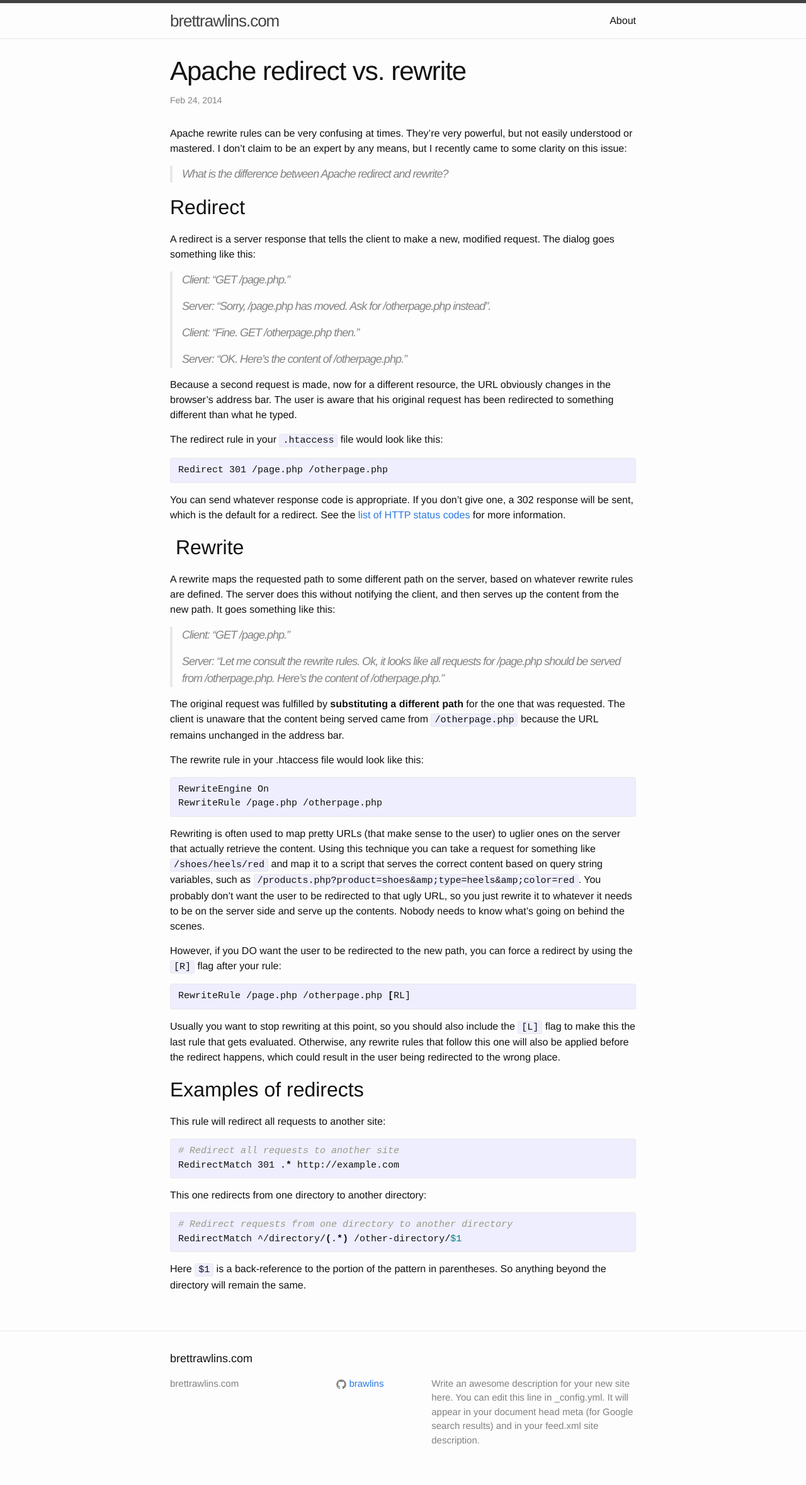
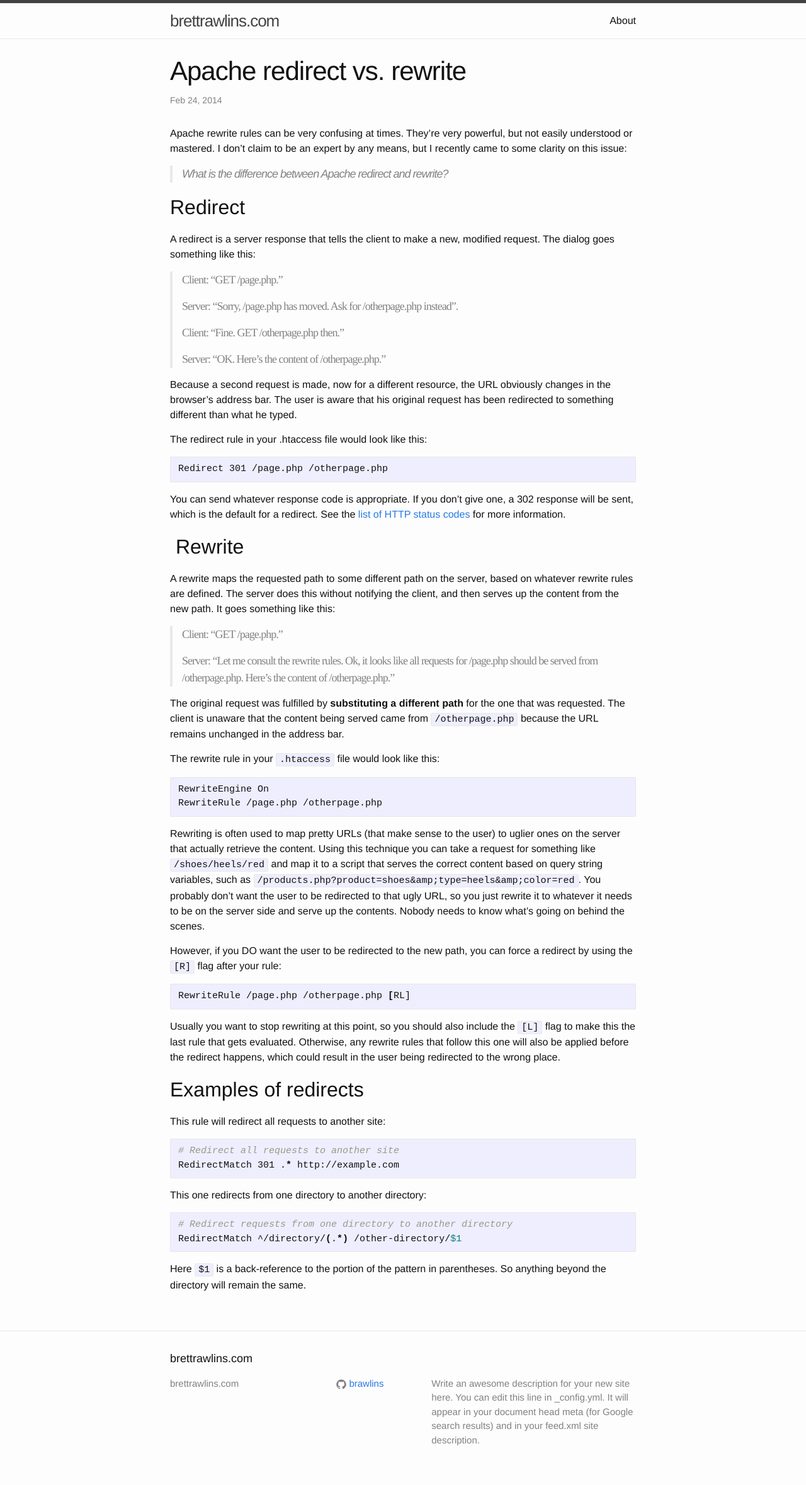
Before and after one commit to brawlins/brettrawlins.com, a Jekyll site: the page built from _posts/2014-02-24-apache-redirect-vs-rewrite.md, in a window 1280 px wide. Shown: the whole page at 63% size. Built offline with Jekyll 4.4.1, drawn with Linux system fonts in a browser that asks for light colours.

Commit message:
Go back to original post with some edits.

````diff
--- a/_posts/2014-02-24-apache-redirect-vs-rewrite.md
+++ b/_posts/2014-02-24-apache-redirect-vs-rewrite.md
@@ -14,6 +14,10 @@ Apache rewrite rules can be very confusing at times. They're very powerful, but
 
 A redirect is a server response that tells the client to make a new, modified request. The dialog goes something like this:
 
+<style>
+    .dialog { font-family: andale mono, times; font-style: normal; }
+</style>
+
 ><p class="dialog">Client: “GET /page.php.”</p>
 ><p class="dialog">Server: “Sorry, /page.php has moved. Ask for /otherpage.php instead”.</p>
 ><p class="dialog">Client: “Fine. GET /otherpage.php then.”</p>
@@ -21,13 +25,13 @@ A redirect is a server response that tells the client to make a new, modified re
 
 Because a second request is made, now for a different resource, the URL obviously changes in the browser's address bar. The user is aware that his original request has been redirected to something different than what he typed.
 
-The redirect rule in your `.htaccess` file would look like this:
+The redirect rule in your .htaccess file would look like this:
 
-{% highlight shell %}
+```shell
 Redirect 301 /page.php /otherpage.php
-{% endhighlight %}
+```
 
-You can send whatever response code is appropriate. If you don't give one, a 302 response will be sent, which is the default for a redirect. See the [list of HTTP status codes](http://en.wikipedia.org/wiki/List_of_HTTP_status_codes#3xx_Redirection){:target="blank"} for more information.
+You can send whatever response code is appropriate. If you don't give one, a 302 response will be sent, which is the default for a redirect. See the [list of HTTP status codes](http://en.wikipedia.org/wiki/List_of_HTTP_status_codes#3xx_Redirection){:target="_blank"} for more information.
 
 ##  Rewrite
 
@@ -38,20 +42,20 @@ A rewrite maps the requested path to some different path on the server, based on
 
 The original request was fulfilled by **substituting a different path** for the one that was requested. The client is unaware that the content being served came from `/otherpage.php` because the URL remains unchanged in the address bar.
 
-The rewrite rule in your .htaccess file would look like this:
+The rewrite rule in your `.htaccess` file would look like this:
 
-{% highlight shell %}
+```shell
 RewriteEngine On
 RewriteRule /page.php /otherpage.php
-{% endhighlight %}
+```
 
 Rewriting is often used to map pretty URLs (that make sense to the user) to uglier ones on the server that actually retrieve the content. Using this technique you can take a request for something like `/shoes/heels/red` and map it to a script that serves the correct content based on query string variables, such as `/products.php?product=shoes&amp;type=heels&amp;color=red`. You probably don't want the user to be redirected to that ugly URL, so you just rewrite it to whatever it needs to be on the server side and serve up the contents. Nobody needs to know what's going on behind the scenes.
 
 However, if you DO want the user to be redirected to the new path, you can force a redirect by using the `[R]` flag after your rule:
 
-{% highlight shell %}
+```shell
 RewriteRule /page.php /otherpage.php [RL]
-{% endhighlight %}
+```
 
 Usually you want to stop rewriting at this point, so you should also include the `[L]` flag to make this the last rule that gets evaluated. Otherwise, any rewrite rules that follow this one will also be applied before the redirect happens, which could result in the user being redirected to the wrong place.
 
@@ -59,16 +63,16 @@ Usually you want to stop rewriting at this point, so you should also include the
 
 This rule will redirect all requests to another site:
 
-{% highlight shell %}
+```shell
 # Redirect all requests to another site
 RedirectMatch 301 .* http://example.com
-{% endhighlight %}
+```
 
 This one redirects from one directory to another directory:
 
-{% highlight shell %}
+```shell
 # Redirect requests from one directory to another directory
 RedirectMatch ^/directory/(.*) /other-directory/$1
-{% endhighlight %}
+```
 
 Here `$1` is a back-reference to the portion of the pattern in parentheses. So anything beyond the directory will remain the same.
````
